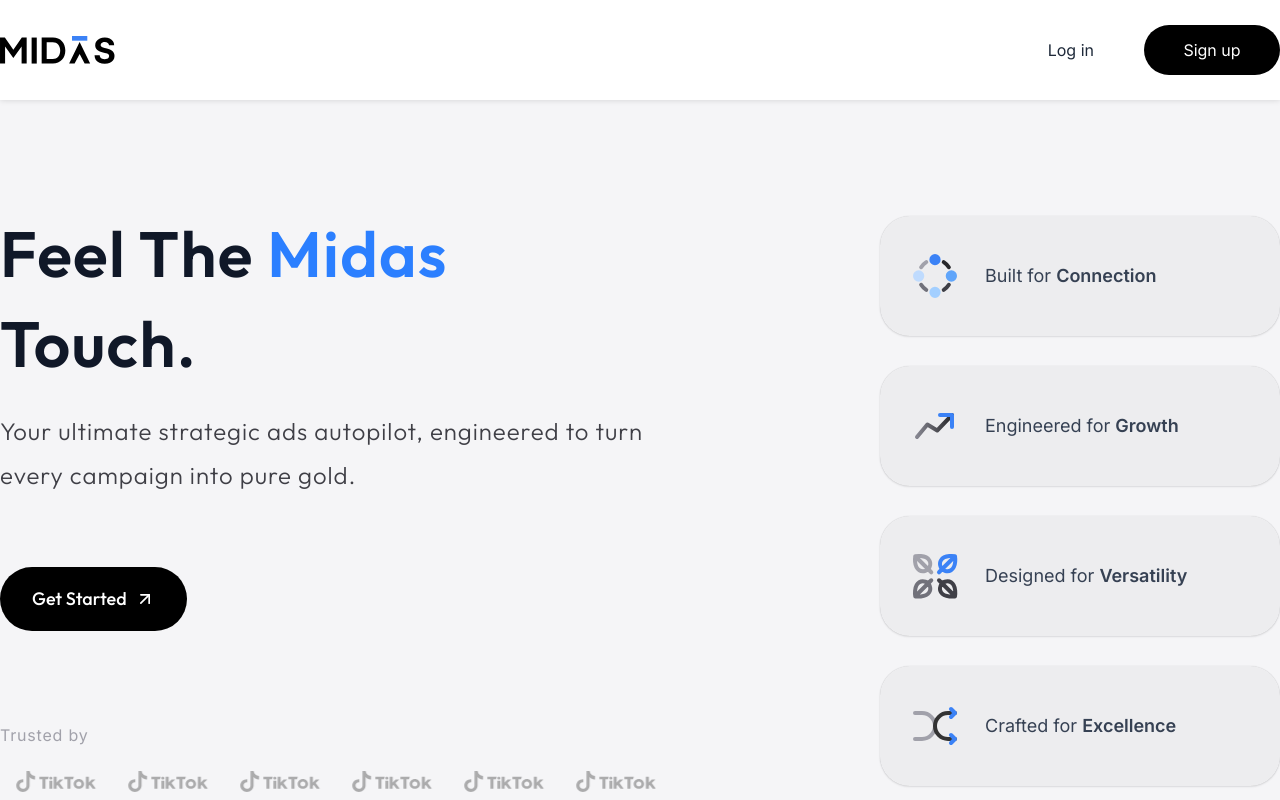
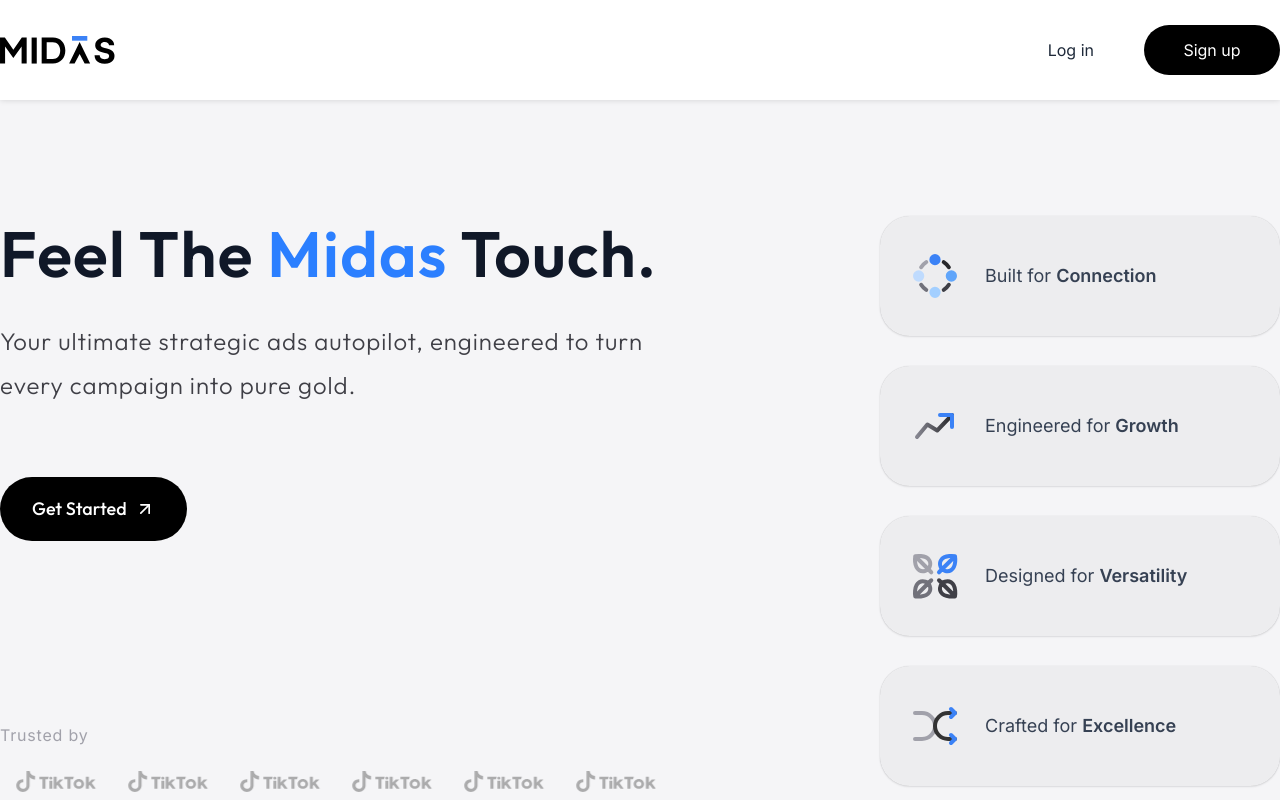
Before and after one commit to growthylab/official-website, a Next.js app: page / in a window 1280 px wide. Shown: the top 800 px of the page. Built offline with nearby package versions, Linux system fonts and the light colour scheme.

Commit message:
fix: style

```diff
--- a/src/app/_components/Hero.tsx
+++ b/src/app/_components/Hero.tsx
@@ -6,15 +6,15 @@ import Image from "next/image";
 export const Hero = () => {
   return (
     <section className="md:max-w-custom mx-4 xl:mx-auto py-16 lg:py-25">
-      <div className="flex flex-col xl:flex-row xl:gap-12 items-center">
+      <div className="flex flex-col xl:flex-row items-center">
         {/* Left Content */}
-        <div className="flex-1 flex flex-col justify-between xl:min-h-[585px]">
+        <div className="flex-2 flex flex-col justify-between xl:min-h-[585px]">
           <HeroTitle />
           <TrustedBy />
         </div>
 
         {/* Right Content - Feature Cards */}
-        <div className="space-y-[30px] py-4 flex flex-col items-start md:items-center xl:items-end w-full">
+        <div className="flex-1 space-y-[30px] py-4 flex flex-col items-start md:items-center xl:items-end w-full">
           <FeatureCard
             src="/homepage/feat1.svg"
             alt="Built for Connection"
```
